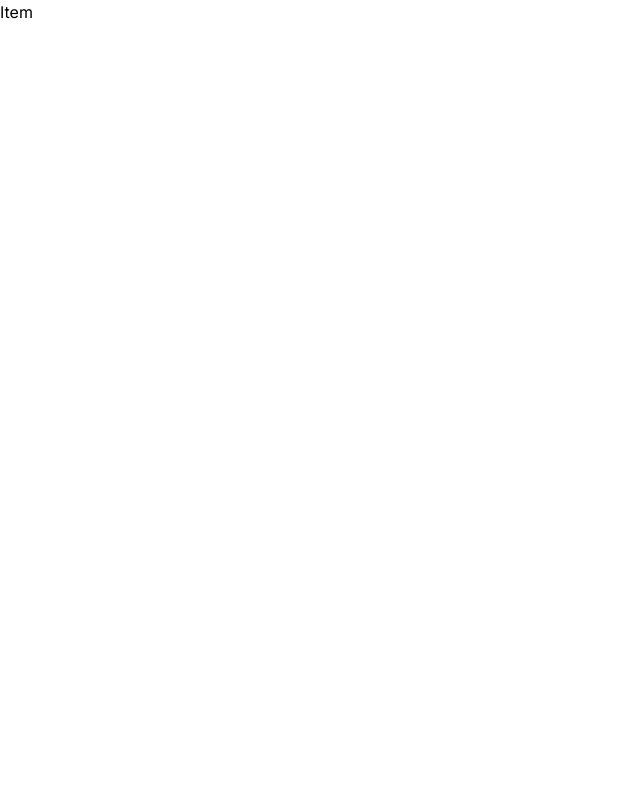
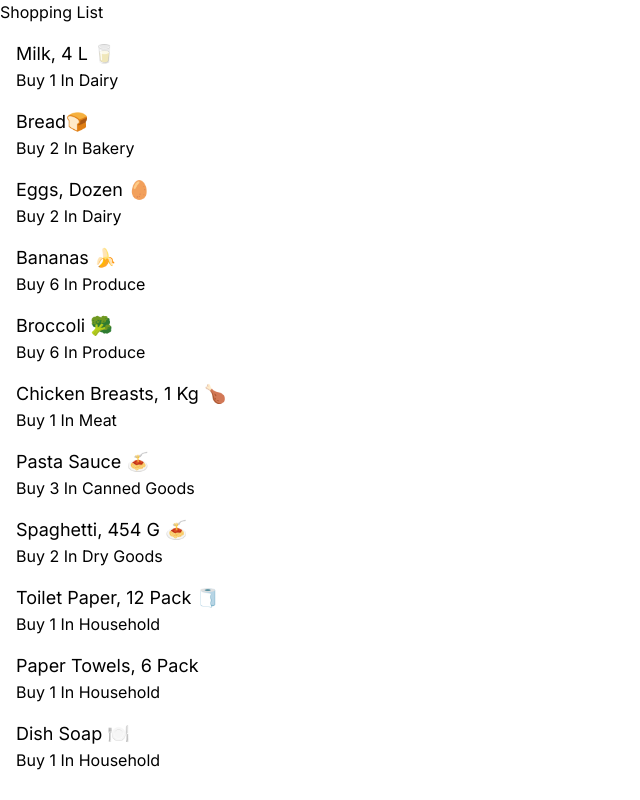
Before and after one commit to nataliey16/cprg306-assignments, a Next.js app: page /week-3 in a window 1280 px wide. Shown: the whole page, without its empty margins (0-640 px from the left). Built offline with nearby package versions, Linux system fonts and the light colour scheme.

Commit message:
Create components and pass item list props to be rendered

```diff
--- a/app/page.js
+++ b/app/page.js
@@ -1,12 +1,17 @@
 import Link from "next/link";
+
+const LINK_STYLES = "flex flex-col text-purple-600 hover:underline";
+
 export default function Home() {
   return (
     <main className="text-centre">
       <h1 className="text-lg">CPRG 306: Web Development 2 - Assignments</h1>
-      <Link className="text-purple-600 hover:underline" href="week-2">
+      <Link className={LINK_STYLES} href="week-2">
         Week 2 Assignment: Student Information
       </Link>
-      <Link>Week 3: Item List</Link>
+      <Link className={LINK_STYLES} href="week-3">
+        Week 3: Item List
+      </Link>
     </main>
   );
 }
--- a/app/week-3/item-list.js
+++ b/app/week-3/item-list.js
@@ -1,7 +1,138 @@
 import React from "react";
+import Item from "./item";
+
+const item1 = {
+  name: "milk, 4 L 🥛",
+  quantity: 1,
+  category: "dairy",
+};
+
+const item2 = {
+  name: "bread🍞",
+  quantity: 2,
+  category: "bakery",
+};
+
+const item3 = {
+  name: "eggs, dozen 🥚",
+  quantity: 2,
+  category: "dairy",
+};
+
+const item4 = {
+  name: "bananas 🍌",
+  quantity: 6,
+  category: "produce",
+};
+
+const item5 = {
+  name: "broccoli 🥦",
+  quantity: 6,
+  category: "produce",
+};
+
+const item6 = {
+  name: "chicken breasts, 1 kg 🍗",
+  quantity: 1,
+  category: "meat",
+};
+
+const item7 = {
+  name: "pasta sauce 🍝",
+  quantity: 3,
+  category: "canned goods",
+};
+
+const item8 = {
+  name: "spaghetti, 454 g 🍝",
+  quantity: 2,
+  category: "dry goods",
+};
+
+const item9 = {
+  name: "toilet paper, 12 pack 🧻",
+  quantity: 1,
+  category: "household",
+};
+
+const item10 = {
+  name: "paper towels, 6 pack",
+  quantity: 1,
+  category: "household",
+};
+
+const item11 = {
+  name: "dish soap 🍽️",
+  quantity: 1,
+  category: "household",
+};
+
+const item12 = {
+  name: "hand soap 🧼",
+  quantity: 4,
+  category: "household",
+};
 
 const ItemList = () => {
-  return <div>ItemList</div>;
+  return (
+    <div>
+      <Item
+        name={item1.name}
+        quantity={item1.quantity}
+        category={item1.category}
+      />
+      <Item
+        name={item2.name}
+        quantity={item2.quantity}
+        category={item2.category}
+      />
+      <Item
+        name={item3.name}
+        quantity={item3.quantity}
+        category={item3.category}
+      />
+      <Item
+        name={item4.name}
+        quantity={item4.quantity}
+        category={item4.category}
+      />
+      <Item
+        name={item5.name}
+        quantity={item5.quantity}
+        category={item5.category}
+      />
+      <Item
+        name={item6.name}
+        quantity={item6.quantity}
+        category={item6.category}
+      />
+      <Item
+        name={item7.name}
+        quantity={item7.quantity}
+        category={item7.category}
+      />
+      <Item
+        name={item8.name}
+        quantity={item8.quantity}
+        category={item8.category}
+      />
+      <Item
+        name={item9.name}
+        quantity={item9.quantity}
+        category={item9.category}
+      />
+      <Item
+        name={item10.name}
+        quantity={item10.quantity}
+        category={item10.category}
+      />
+      <Item
+        name={item11.name}
+        quantity={item11.quantity}
+        category={item11.category}
+      />
+    </div>
+  );
 };
 
 export default ItemList;
--- a/app/week-3/item.js
+++ b/app/week-3/item.js
@@ -1,8 +1,16 @@
-"use client";
-import React from "react";
+const LIST_STYLES = "capitalize m-4";
 
 const Item = ({ name, quantity, category }) => {
-  return <div>Item</div>;
+  return (
+    <div>
+      <ul className={LIST_STYLES}>
+        <li className="text-lg">{name}</li>
+        <li>
+          Buy {quantity} in {category}
+        </li>
+      </ul>
+    </div>
+  );
 };
 
 export default Item;
--- a/app/week-3/page.js
+++ b/app/week-3/page.js
@@ -1,10 +1,11 @@
 import React from "react";
-import Item from "./item";
+import ItemList from "./item-list";
 
 const Page = () => {
   return (
     <div>
-      <Item />
+      <h1>Shopping List</h1>
+      <ItemList />
     </div>
   );
 };
```
